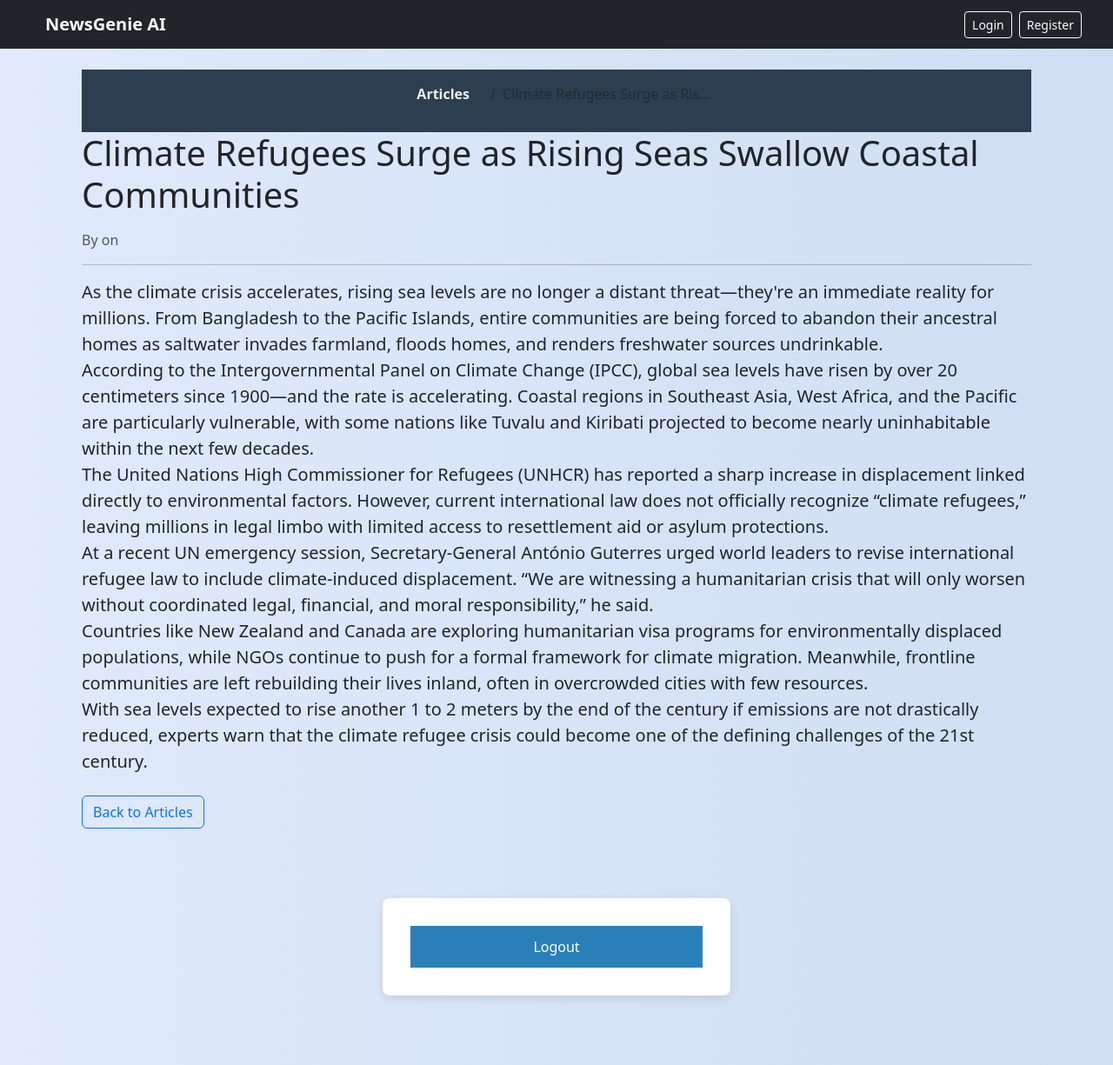
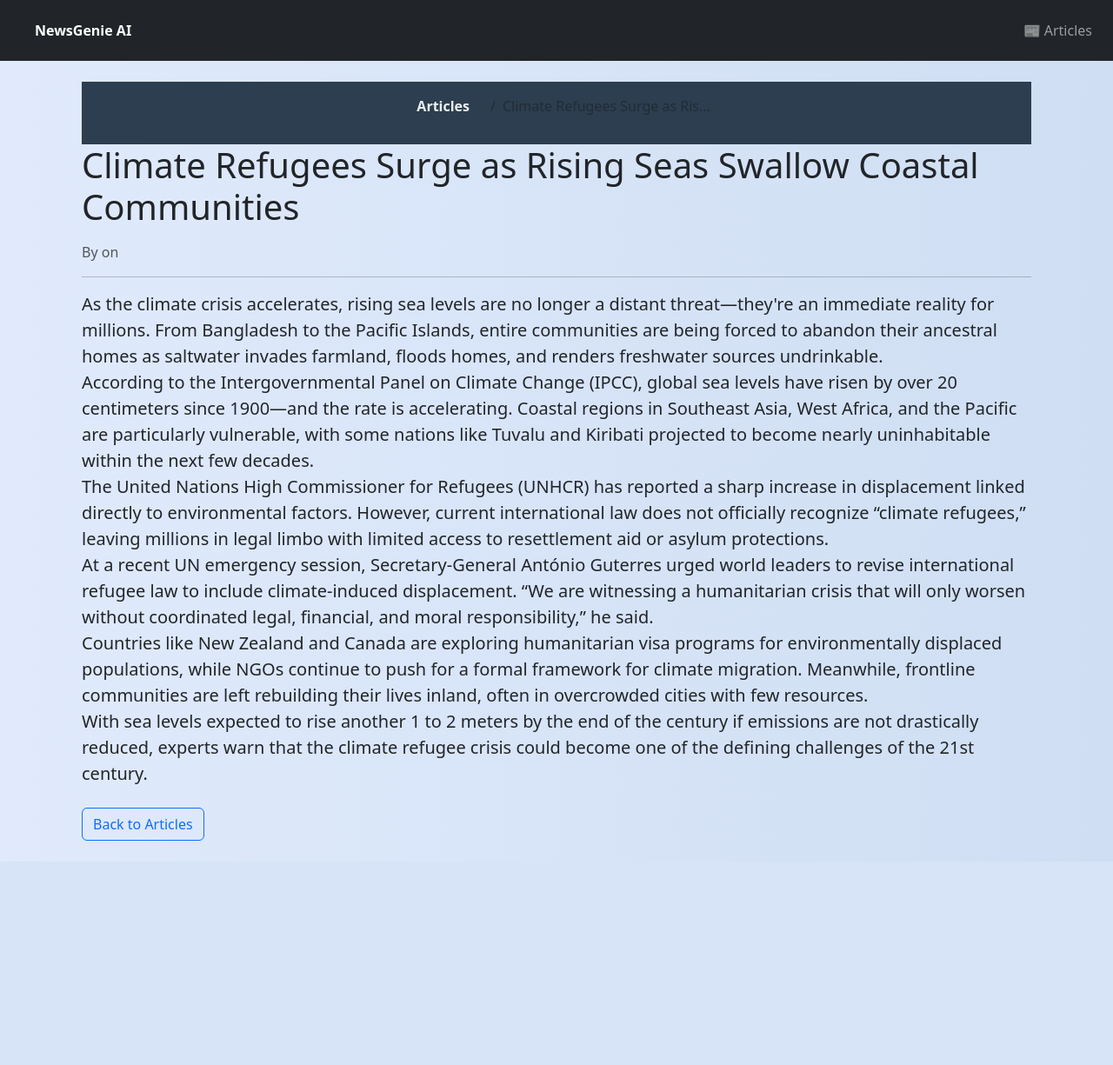
Before and after one commit to sanjanamathi9/bytenews, a Django app: page /article/13/ in a window 1280 px wide. Shown: the whole page at 87% size. After the commit the page ends 967 px from the top, so only its background shows below. Run offline with Django 5.2, Linux system fonts and the light colour scheme; data comes from the database, SQL or seed files in the repository; both versions use the stored data as it was after the commit.

Commit message:
Update exisiting  files

```diff
--- a/bytenews/urls.py
+++ b/bytenews/urls.py
@@ -35,10 +35,16 @@ from django.urls import path, include
 from users import views as user_views
 from django.contrib.auth import views as auth_views
 from django.views.generic import TemplateView
+from news.views import home
+from news import views
 
 urlpatterns = [
     path('admin/', admin.site.urls),
+    # ✅ Home page goes to landing page
+    path('', home, name='landing'),
 
+    # ✅ Article list at /articles/
+    path('articles/', include('news.urls')),
     # Auth routes
     path('register/', user_views.register, name='register'),
     path('login/', auth_views.LoginView.as_view(template_name='registration/login.html'), name='login'),
@@ -49,4 +55,8 @@ urlpatterns = [
     path('users/', include('users.urls')),
 
     path('logged_out/', TemplateView.as_view(template_name='registration/logged_out.html')),
+    path('', views.home, name='home')
+
+
+
 ]
--- a/news/admin.py
+++ b/news/admin.py
@@ -1,8 +1,3 @@
-from django.contrib import admin
-
-# Register your models here.
-#news/admin.py:
-
 from django.contrib import admin
 from .models import Category, Article, UserPreference, ReadingHistory
 
--- a/news/urls.py
+++ b/news/urls.py
@@ -20,8 +20,11 @@ urlpatterns = [
     path('', views.ArticleListView.as_view(), name='article_list'),
     path('article/<int:pk>/', views.ArticleDetailView.as_view(), name='detail'),
     path('logout/', auth_views.LogoutView.as_view(next_page='logged_out'), name='logout'),
+    path('', views.index, name='home'),
+    path('article/<int:pk>/', views.article_detail, name='article_detail'),
 
 
     # Optional: logged out message page
     path('logged_out/', TemplateView.as_view(template_name='registration/logged_out.html')),
+
 ]
--- a/news/views.py
+++ b/news/views.py
@@ -1,5 +1,8 @@
 from django.views.generic import ListView, DetailView
+from django.db.models import Q, Count
 from .models import Article, Category
+from django.shortcuts import render
+from django.views.generic import TemplateView
 
 class ArticleListView(ListView):
     model = Article
@@ -11,17 +14,45 @@ class ArticleListView(ListView):
     def get_queryset(self):
         queryset = super().get_queryset()
         category_name = self.request.GET.get('category')
+        query = self.request.GET.get('q')
+
         if category_name:
-            queryset = queryset.filter(categories__name__iexact=category_name)
+            queryset = queryset.filter(category__name__iexact=category_name)
+
+        if query:
+            queryset = queryset.filter(
+                Q(title__icontains=query) | Q(content__icontains=query)
+            )
+
         return queryset
 
     def get_context_data(self, **kwargs):
         context = super().get_context_data(**kwargs)
-        context['categories'] = Category.objects.all().order_by('name')
+        context['categories'] = Category.objects.annotate(
+            article_count=Count('article')
+        ).order_by('name')
         context['current_category'] = self.request.GET.get('category', 'All')
+        context['search_query'] = self.request.GET.get('q', '')
         return context
 
 class ArticleDetailView(DetailView):
     model = Article
     template_name = 'news/article_detail.html'
     context_object_name = 'article'
+
+def home(request):
+    return render(request, 'landing.html')
+
+from django.shortcuts import render
+from .models import Article  # If you have an Article model
+
+def index(request):
+    articles = Article.objects.all()
+    return render(request, 'index.html', {'articles': articles})
+
+from django.shortcuts import render, get_object_or_404
+from .models import Article  # Make sure you have an Article model
+
+def article_detail(request, pk):
+    article = get_object_or_404(Article, pk=pk)
+    return render(request, 'article_detail.html', {'article': article})
--- a/templates/base.html
+++ b/templates/base.html
@@ -10,22 +10,22 @@
 <body>
 
 <!-- Bootstrap Navbar -->
-<nav class="navbar navbar-expand-lg navbar-dark bg-dark px-4">
-    <div class="container-fluid">
-        <a class="navbar-brand" href="{% url 'news:article_list' %}">NewsGenie AI</a>
-
-        <div class="ms-auto d-flex align-items-center">
-            {% if user.is_authenticated %}
-                <form method="post" action="{% url 'logout' %}" class="d-inline">
-                    {% csrf_token %}
-                    <button type="submit" class="btn btn-outline-light btn-sm">Logout</button>
-                </form>
-            {% else %}
-                <a href="{% url 'login' %}" class="btn btn-outline-light btn-sm me-2">Login</a>
-                <a href="{% url 'register' %}" class="btn btn-outline-light btn-sm">Register</a>
-            {% endif %}
-        </div>
-    </div>
+<!-- Top Black Header (Reduced Height) -->
+<nav class="navbar navbar-dark bg-dark" style="padding: 15px 12px;">
+  <div class="container-fluid d-flex align-items-center justify-content-between">
+    <a class="navbar-brand mb-0" href="/" style="font-size: 1rem;">NewsGenie AI</a>
+    <ul class="navbar-nav ms-auto mb-2 mb-lg-0">
+      <li class="nav-item">
+        <a class="nav-link custom-nav-link" href="{% url 'news:home' %}">📰 Articles</a>
+      </li>
+    </ul>
+    {% if user.is_authenticated %}
+      <form method="post" action="{% url 'logout' %}" style="margin: 0; padding: 0;">
+        {% csrf_token %}
+        <button type="submit"  style="height: 30px; padding: 2px 8px;">Logout</button>
+      </form>
+    {% endif %}
+  </div>
 </nav>
 
 <!-- Flash messages -->
@@ -49,42 +49,3 @@
 <script src="https://cdn.jsdelivr.net/npm/bootstrap@5.3.3/dist/js/bootstrap.bundle.min.js"></script>
 </body>
 </html>
-{% load static %}
-<!DOCTYPE html>
-<html lang="en">
-<head>
-    <meta charset="UTF-8">
-    <title>NewsGenie AI</title>
-    <link rel="stylesheet" href="{% static 'css/styles.css' %}">
-    <link href="https://cdn.jsdelivr.net/npm/bootstrap@5.3.3/dist/css/bootstrap.min.css" rel="stylesheet">
-</head>
-<body>
-
-<!-- Bootstrap Navbar -->
-
-
-<form method="post" action="{% url 'logout' %}">
-  {% csrf_token %}
-  <button type="submit">Logout</button>
-</form>
-
-<!-- Flash messages -->
-<div class="container mt-3">
-    {% if messages %}
-        {% for message in messages %}
-            <div class="alert alert-{{ message.tags }} alert-dismissible fade show" role="alert">
-                {{ message }}
-                <button type="button" class="btn-close" data-bs-dismiss="alert" aria-label="Close"></button>
-            </div>
-        {% endfor %}
-    {% endif %}
-</div>
-
-<!-- Page Content -->
-<main class="container my-4">
-
-</main>
-
-<script src="https://cdn.jsdelivr.net/npm/bootstrap@5.3.3/dist/js/bootstrap.bundle.min.js"></script>
-</body>
-</html>
```
Also changed, not shown: news/templates/news/article_list.html (+6 -29 lines), templates/landing.html (added, +9 -0 lines), db.sqlite3.
